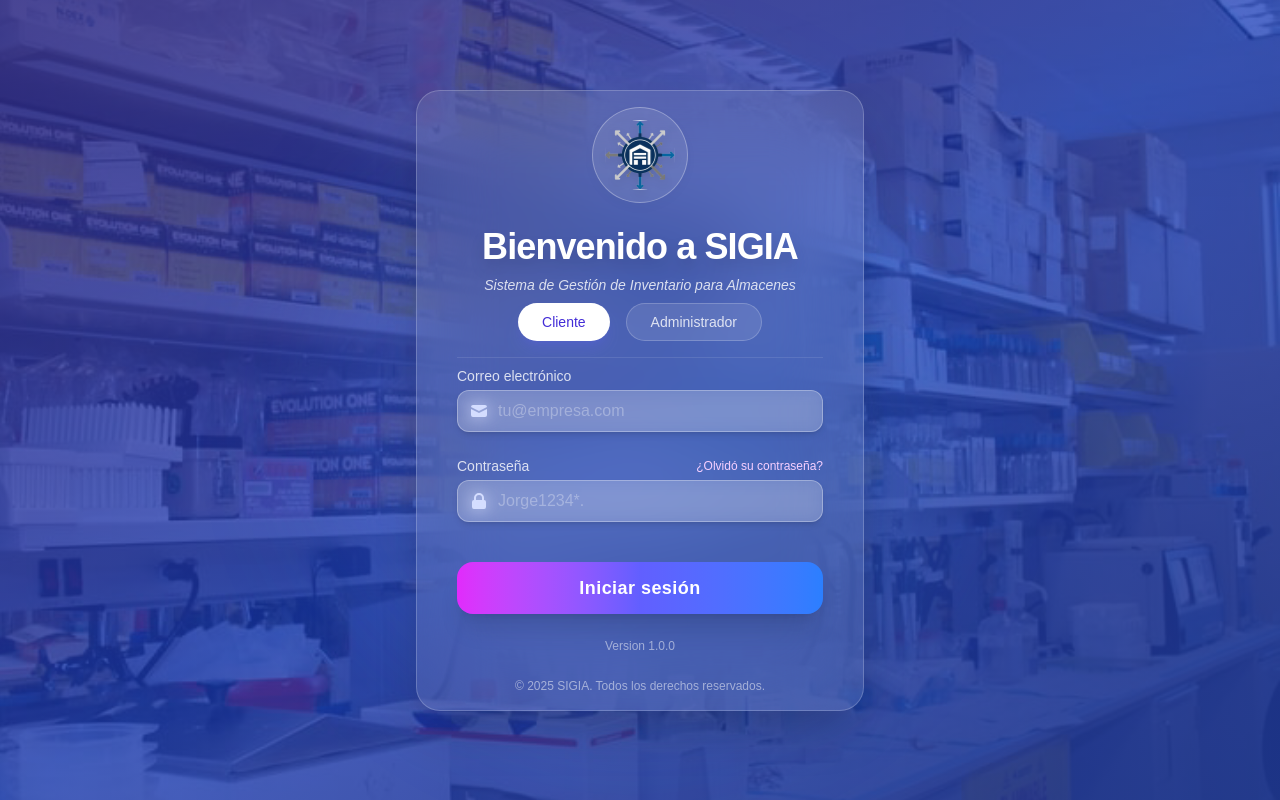
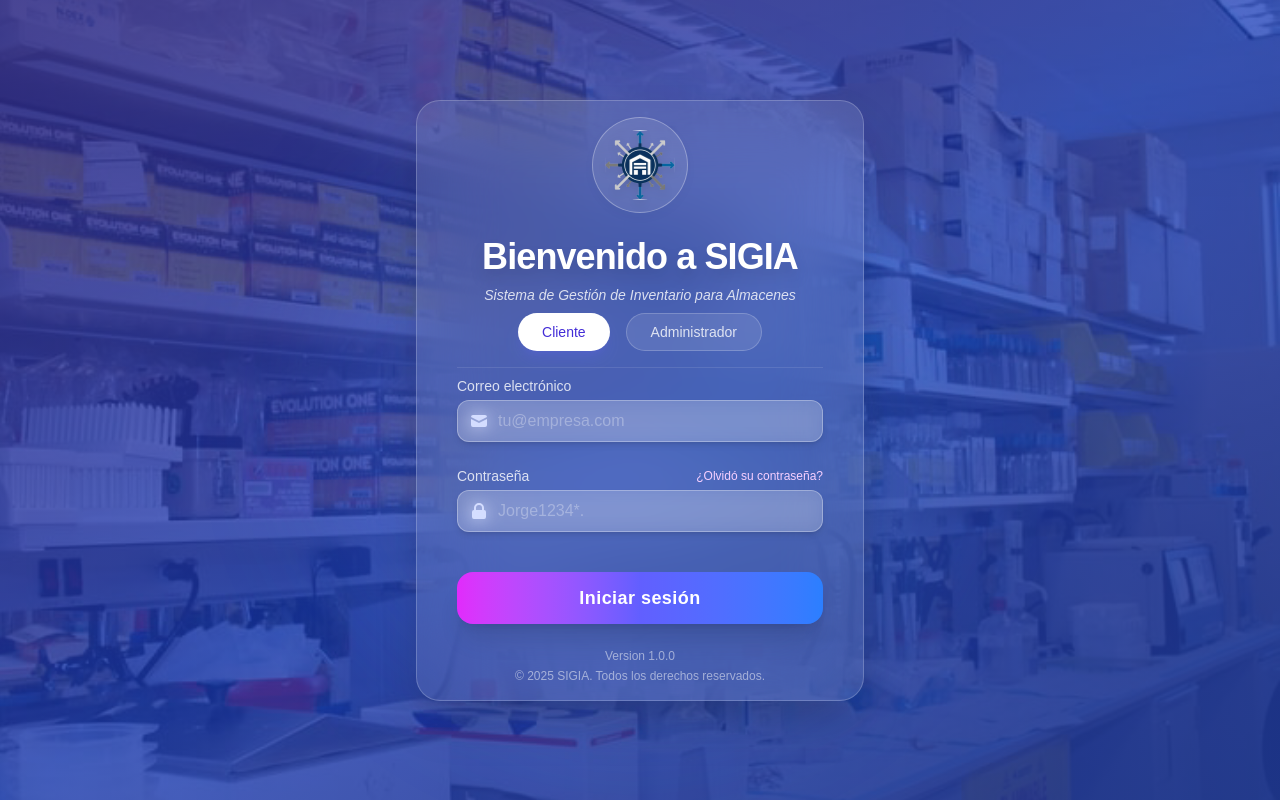
Before and after one commit to gjorwi/sigia, a Next.js app: page / in a window 1280 px wide. Built offline with nearby package versions, Linux system fonts and the light colour scheme.

Commit message:
add version fixed

```diff
--- a/app/page.jsx
+++ b/app/page.jsx
@@ -173,7 +173,7 @@ export default function LoginPageVariant() {
         <div className="mt-6 text-xs text-white/50 text-center">
           Version 1.0.0
         </div>
-        <div className="mt-6 text-xs text-white/50 text-center">
+        <div className="mt-1 text-xs text-white/50 text-center">
           © {new Date().getFullYear()} SIGIA. Todos los derechos reservados.
         </div>
       </main>
```
